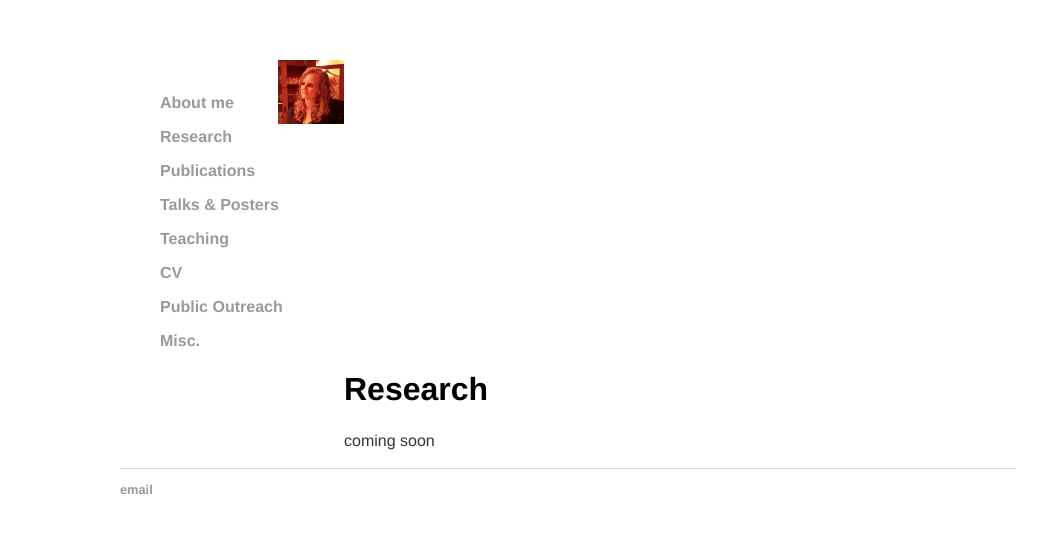
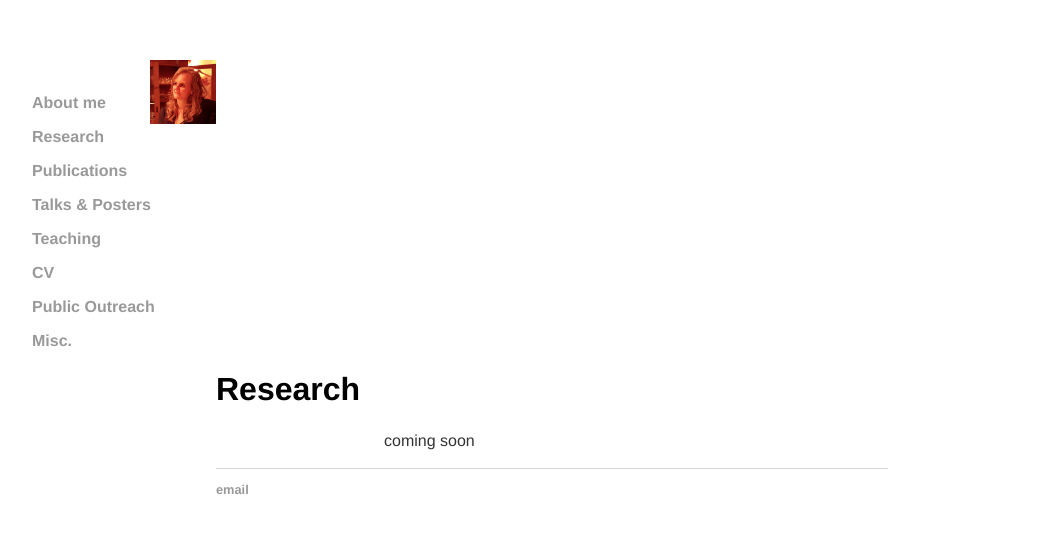
Before and after one commit to marieke-woensdregt/marieke-woensdregt.github.io, a Jekyll site: the page built from research/index.html, in a window 1280 px wide. Shown: the top 533 px of the page, without its empty margins (200-1247 px from the left). Built offline with Jekyll 4.4.1, drawn with Linux system fonts in a browser that asks for light colours.

Commit message:
Update main.css

```diff
--- a/css/main.css
+++ b/css/main.css
@@ -1,9 +1,5 @@
-sidebar {
-    width:25%;
-}
 body {
     margin: 60px auto;
-    margin-left:25%;
     width: 70%;
 }
 nav ul, footer ul {
@@ -37,12 +33,14 @@ h3 {
     font-family:'Helvetica', 'Arial', 'Sans-Serif';
 }
 p {
+    margin-left: 25%;
     font-size: 1em;
     font-family:'Helvetica', 'Arial', 'Sans-Serif';
     line-height: 1.4em;
     color: #333;
 }
 footer {
+    margin-left: 25%;
     border-top: 1px solid #d5d5d5;
     font-size: 0.8em;
 }
```
